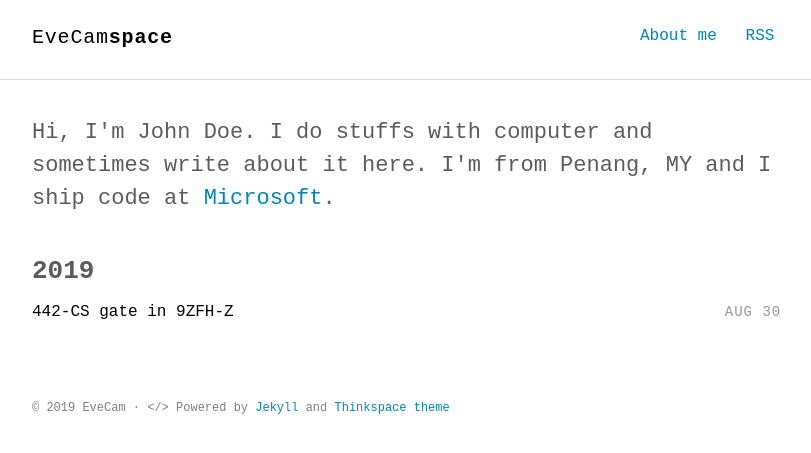
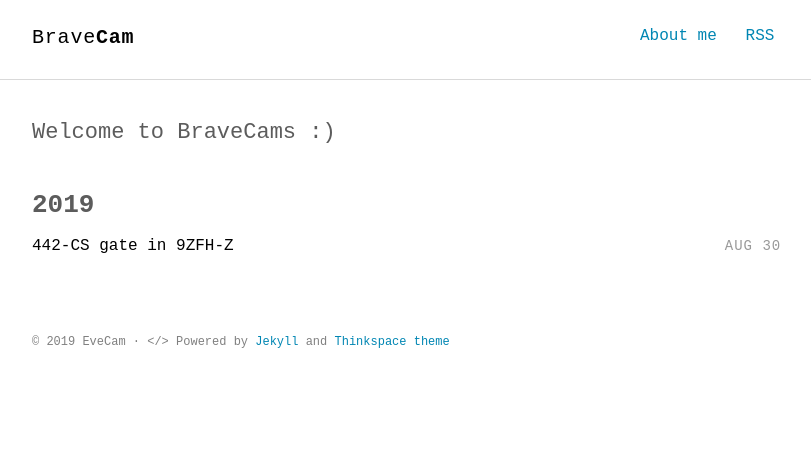
Before and after one commit to evecam/evecam.github.io, a Jekyll site: the page built from index.html, in a window 1280 px wide. Shown: the top 453 px of the page, without its empty margins (232-1043 px from the left). Built offline with Jekyll 4.4.1, drawn with Linux system fonts in a browser that asks for light colours; some web fonts are replaced.

Commit message:
minor changes

```diff
--- a/_config.yml
+++ b/_config.yml
@@ -1,13 +1,13 @@
 # Site settings
-title_left    : "EveCam"
-title_right   : "space" # default: ""
+title_left    : "Brave"
+title_right   : "Cam" # default: ""
 description   : "EVE Online cameras to stay safe."
-keywords      : "Jekyll, theme, free, download, SEO, blog, web, minimalist, thinkspace"
+keywords      : ""
 url           : https://evecam.github.io/ # site url
 baseurl       : ""
-cover         : "" # image uri like logo/cover image for site seo
+cover         : "./assets/images/brave.bmp" # image uri like logo/cover image for site seo
 
-google_analytics  : UA-XXXXX-XX
+# google_analytics  : UA-XXXXX-XX
 twitter_username  : ""
 comments_enabled  : false # if enabled (set to true), please provide your disqus_username
 disqus_shortname  : ""
--- a/_includes/intro.html
+++ b/_includes/intro.html
@@ -1,5 +1,5 @@
 <section class="intro">
   <div class="container">
-    <p class="lead">Hi, I'm John Doe. I do stuffs with computer and sometimes write about it here. I'm from Penang, MY and I ship code at <a href="#">Microsoft</a>.</p>
+    <p class="lead">Welcome to BraveCams :)</p>
   </div>
 </section>
```
Also changed, not shown: assets/images/brave.bmp (added).
